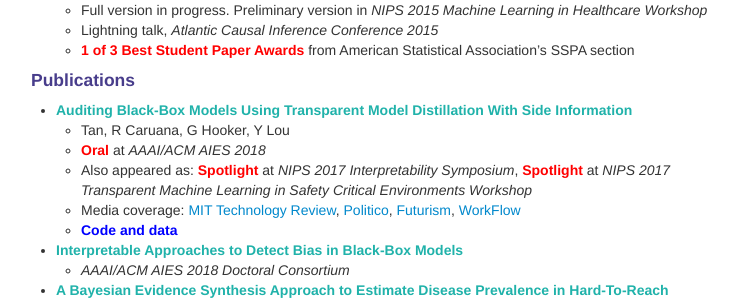
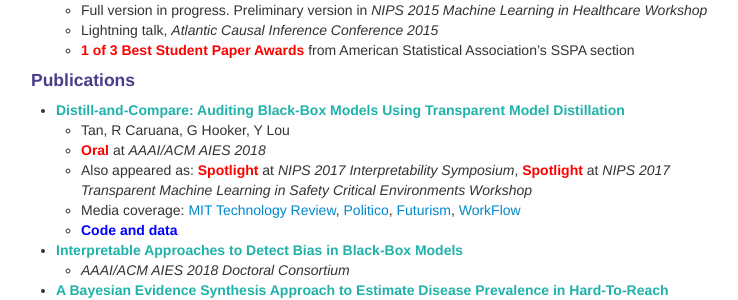
Before and after one commit to shftan/shftan.github.io, a Jekyll site: the page built from index.md, in a window 1280 px wide and 900 px high, scrolled down 1023 px. Shown: the part 158-458 px from the top of the window, without its empty margins (259-997 px from the left). Built offline with Jekyll 4.4.1, drawn with Linux system fonts in a browser that asks for light colours.

Commit message:
Update index.md

```diff
--- a/index.md
+++ b/index.md
@@ -65,7 +65,7 @@ For older news, click <a class="paper" href="oldernews.html">here</a>.
    - Lightning talk, _Atlantic Causal Inference Conference 2015_
    - <span class="highlight">1 of 3 Best Student Paper Awards</span> from American Statistical Association's SSPA section
 <h4>Publications</h4>
-- <a class="paper" href="https://arxiv.org/abs/1710.06169">Auditing Black-Box Models Using Transparent Model Distillation With Side Information</a>
+- <a class="paper" href="papers/aies18.pdf">Distill-and-Compare: Auditing Black-Box Models Using Transparent Model Distillation</a>
    - Tan, R Caruana, G Hooker, Y Lou
    - <span class="highlight">Oral</span> at _AAAI/ACM AIES 2018_
    - Also appeared as: <span class="highlight">Spotlight</span> at _NIPS 2017 Interpretability Symposium_, <span class="highlight">Spotlight</span> at _NIPS 2017 Transparent Machine Learning in Safety Critical Environments Workshop_
```
